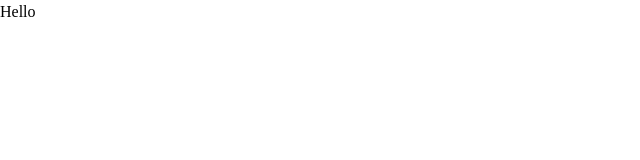
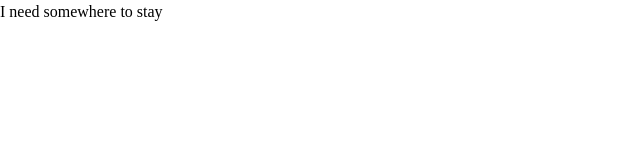
Before and after one commit to yewande-hassan/Metabnb-project, a React (Create React App) app: page /place-to-stay in a window 1280 px wide. Shown: the top 160 px of the page, without its empty margins (0-640 px from the left). Built offline with nearby package versions, Linux system fonts and the light colour scheme.

Commit message:
second Commit

```diff
--- a/src/Components/PlacetoStay/PlacetoStay.js
+++ b/src/Components/PlacetoStay/PlacetoStay.js
@@ -1,6 +1,6 @@
 import React from "react";
 export default function PlacetoStay(){
     return(
-        <h1>Hello</h1>
+        <h1>I need somewhere to stay</h1>
     )
 }
```
